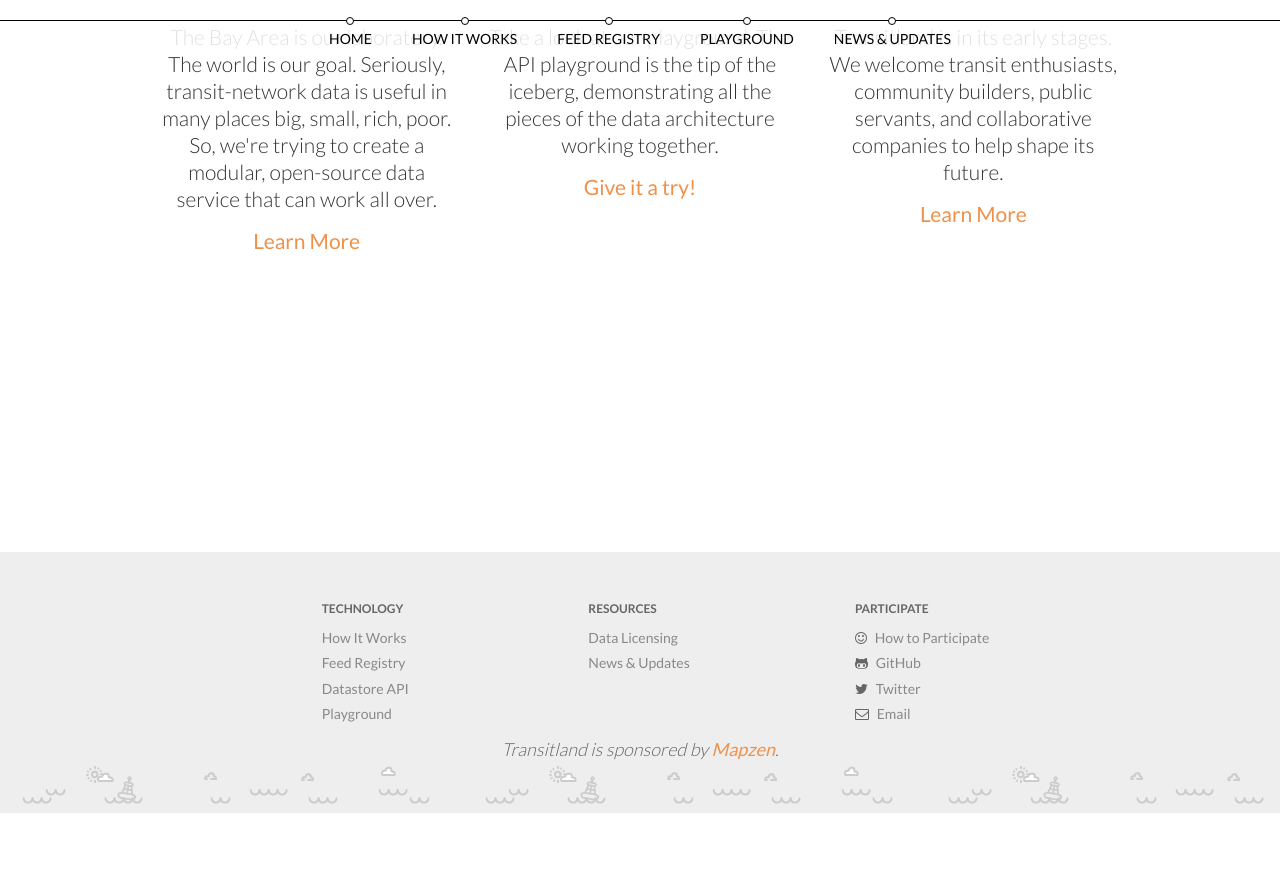
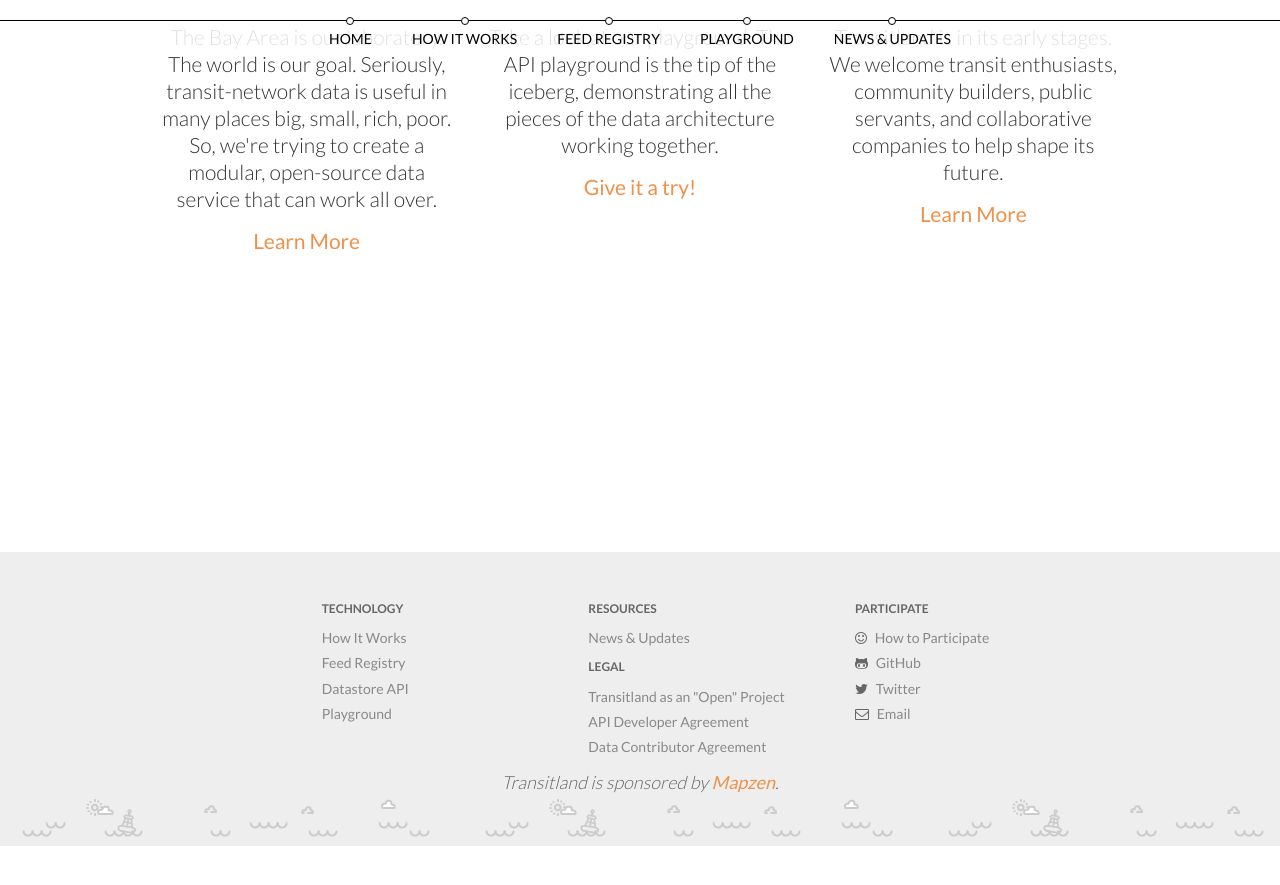
Before and after one commit to transitland/www-transit-land, a Jekyll site: the page built from index.html, in a window 1280 px wide and 900 px high, scrolled down 2370 px. Shown: the top 885 px of the window. Built offline with Jekyll 4.4.1, drawn with Linux system fonts in a browser that asks for light colours; nearby versions of some CDN libraries.

Commit message:
add links to developer and contributor agreements to footer

```diff
--- a/_includes/footer.html
+++ b/_includes/footer.html
@@ -12,8 +12,11 @@
       <div class="col-sm-4 col-xs-6">
         <ul >
           <h6> resources </h6>
-          <li><a href="/an-open-project">Data Licensing</a></li>
           <li><a href="/news">News & Updates </a></li>
+          <h6> legal </h6>
+          <li><a href="/an-open-project">Transitland as an "Open" Project</a></li>
+          <li><a href="/an-open-project/developer-agreement.html">API Developer Agreement</a></li>
+          <li><a href="/an-open-project/contributor-agreement.html">Data Contributor Agreement</a></li>
         </ul>
       </div>
       <div class="col-sm-3 col-xs-6">
@@ -25,6 +28,6 @@
           <li> <i class="fa fa-envelope-o"></i> <a href="mailto:transitland@mapzen.com">Email</a></li>
         </ul>
       </div>
-      <p class="center-text"><em>Transitland is sponsored by <a href="https://mapzen.com">Mapzen</a>.</em></p>
+      <p class="center-text" style="clear:both;"><em>Transitland is sponsored by <a href="https://mapzen.com">Mapzen</a>.</em></p>
     </div>
 </footer>
```
